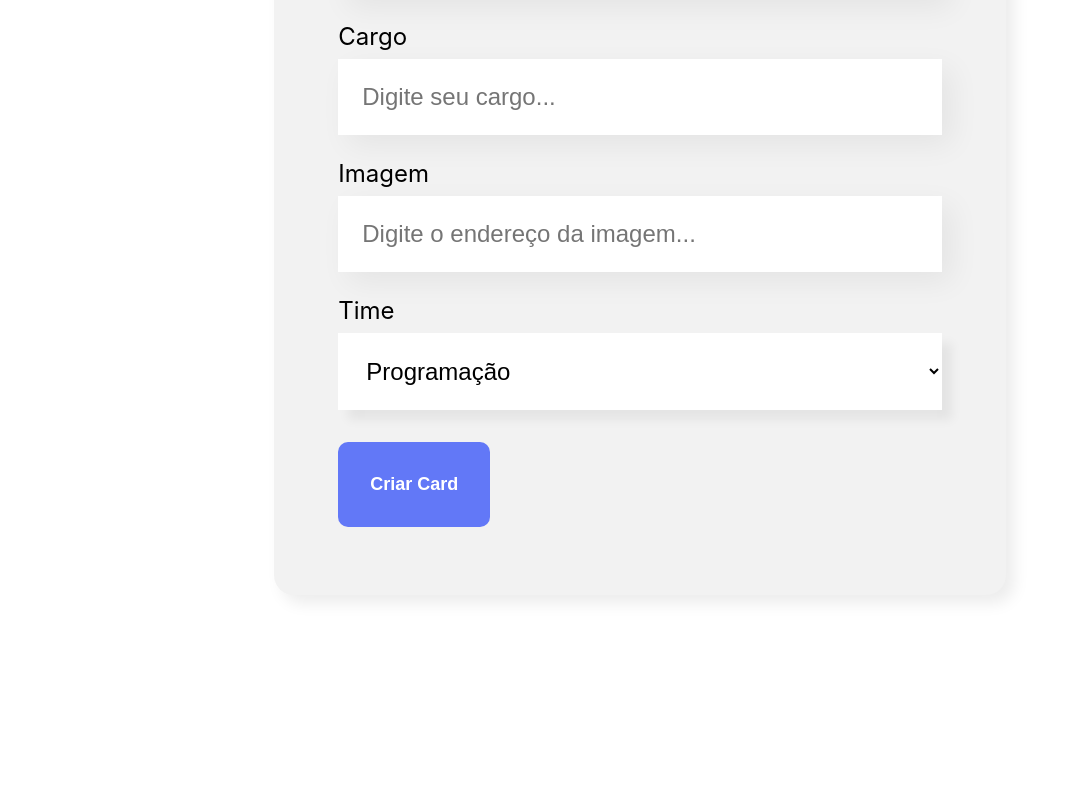
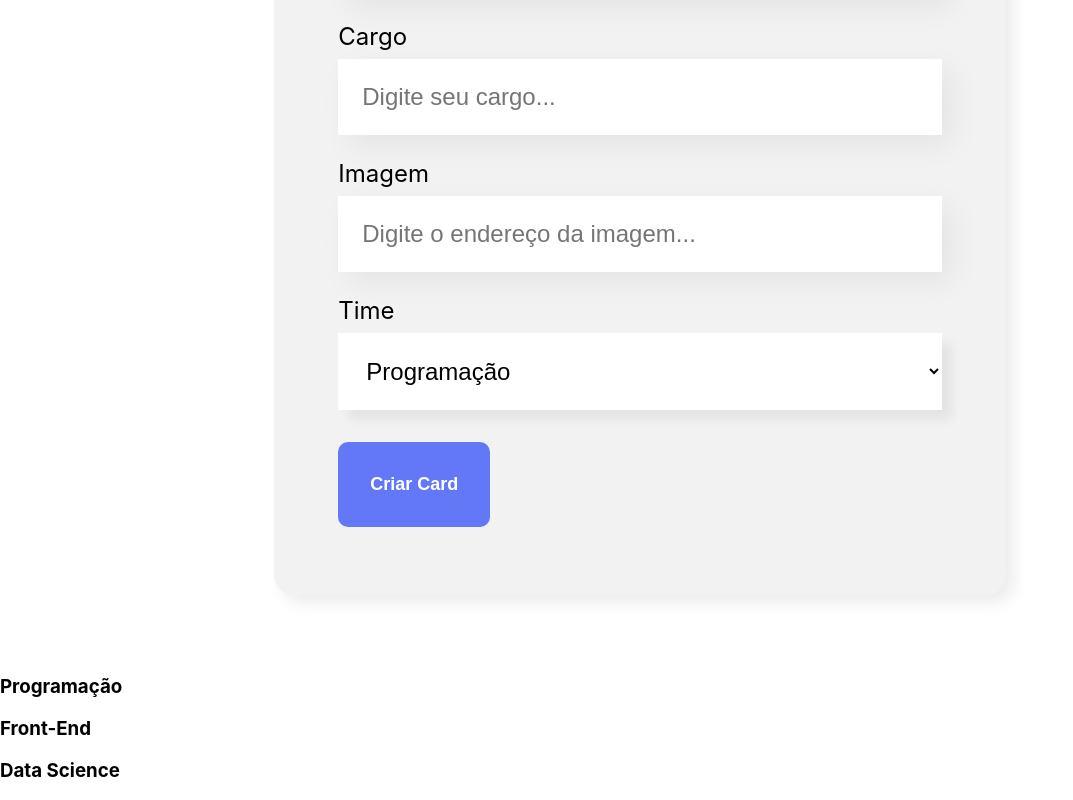
Before and after one commit to Jamile15/organo-aula-js, a React (Create React App) app: page / in a window 1280 px wide. Shown: the part 802-1602 px from the top of the page, without its empty margins (0-1073 px from the left). Before the commit the page ends 1477 px from the top, so only its background shows below. Built offline with nearby package versions, Linux system fonts and the light colour scheme.

Commit message:
adicionando o componente time

```diff
--- a/src/App.js
+++ b/src/App.js
@@ -1,11 +1,25 @@
+import { useState } from 'react';
 import Banner from './componentes/Banner';
 import Formulario from './componentes/Formulario';
+import Time from './componentes/Time';
 
 function App() {
+  const [colaboradores, setColabotadores] = useState([]);
+
+  const aoNovoColaboradorAdicionado = (colaborador) =>{
+    console.log(colaborador)
+    setColabotadores([...colaboradores, colaborador])
+
+  }
   return (
     <div className="App">
       <Banner />
-      <Formulario />
+      <Formulario aoColaboradorCadastrado={colaborador => aoNovoColaboradorAdicionado(colaborador)} />
+      <Time nome="Programação"/>
+      <Time nome="Front-End"/>
+      <Time nome="Data Science"/>
+
+
     </div>
   );
 }
--- a/src/componentes/Formulario/index.js
+++ b/src/componentes/Formulario/index.js
@@ -4,7 +4,7 @@
 import ListaSuspensa from '../ListaSuspensa'
 import './Formulario.css'
 
-const Formulario = () => {
+const Formulario = (props) => {
 
 
     const timeCargo =
@@ -24,7 +24,12 @@
 
     const aoSalvar = (evento) => {
         evento.preventDefault()
-        console.log( 'form enviado' ,nome, cargo, imagem, time)
+        props.aoColaboradorCadastrado({
+            nome,
+            cargo,
+            imagem,
+            time
+        })
     }
 
     return (
--- a/src/componentes/ListaSuspensa/index.js
+++ b/src/componentes/ListaSuspensa/index.js
@@ -8,7 +8,7 @@
             </label>
             <select
              required={props.obrigatoria}
-              value={props.value}
+              value={props.valor}
               onChange={evento => props.aoAlterado(evento.target.value)}>
                 {props.item.map(item => <option key={item}>{item}</option>)}
             </select>
--- /dev/null
+++ b/src/componentes/Time/index.js
@@ -0,0 +1,10 @@
+import './Time.css'
+
+const Time = (props) => {
+    return(
+        <section>
+            <h3>{props.nome}</h3>
+        </section>
+    )
+}
+export default Time;
```
Also changed, not shown: src/componentes/Time/Time.css (added). Lines whose indentation alone changed are shown as unchanged.
